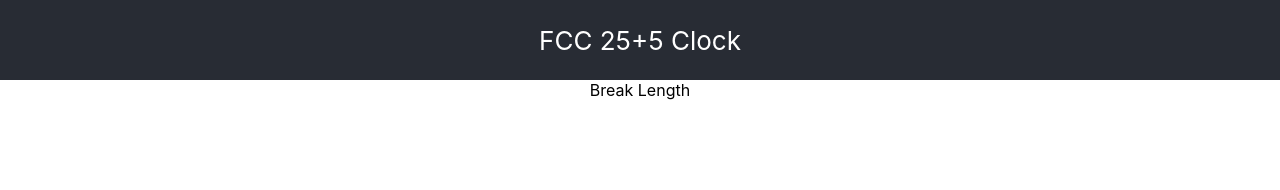
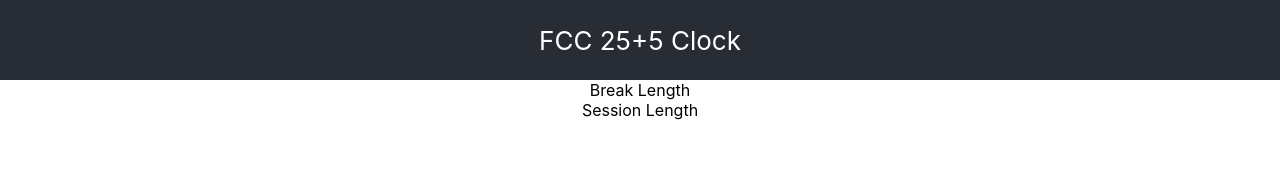
Before and after one commit to rkh-leung/fcc-clock, a React (Create React App) app: page / in a window 1280 px wide. Shown: the top 190 px of the page. Built offline with nearby package versions, Linux system fonts and the light colour scheme.

Commit message:
add: user story 2

```diff
--- a/src/App.tsx
+++ b/src/App.tsx
@@ -8,6 +8,7 @@ function App() {
         FCC 25+5 Clock
       </header>
       <div id={'break-label'}>Break Length</div>
+      <div id={'session-label'}>Session Length</div>
     </div>
   );
 }
```
